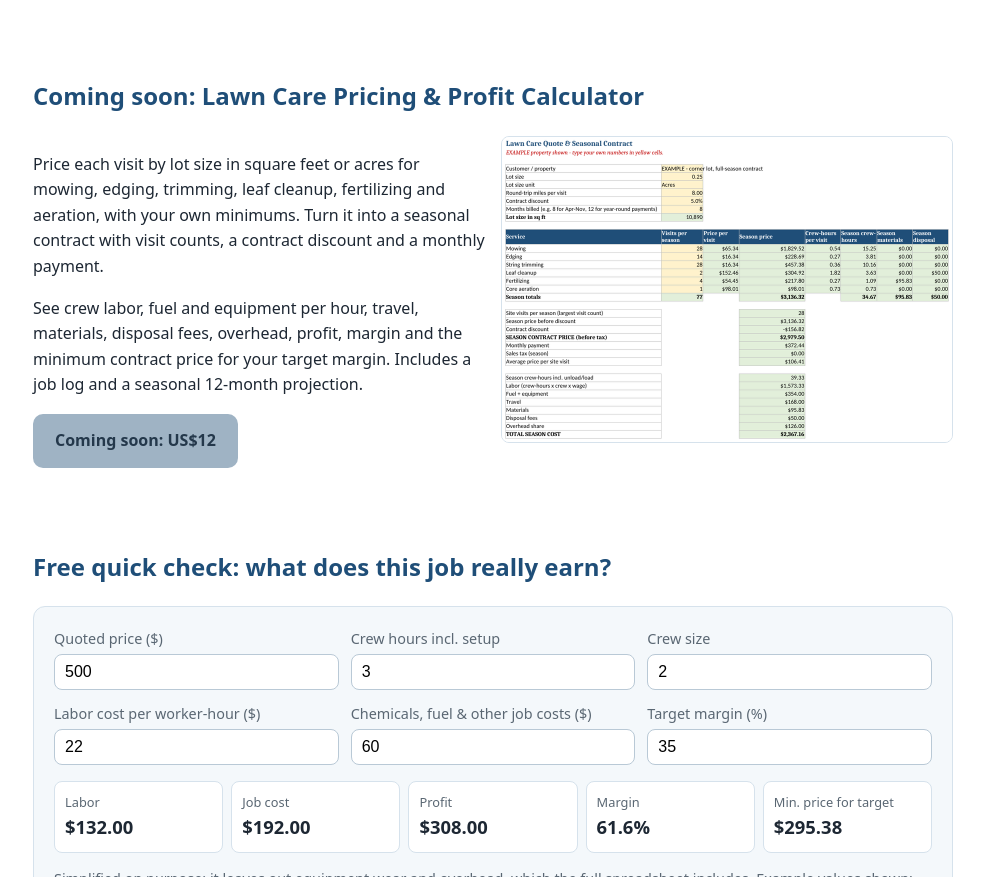
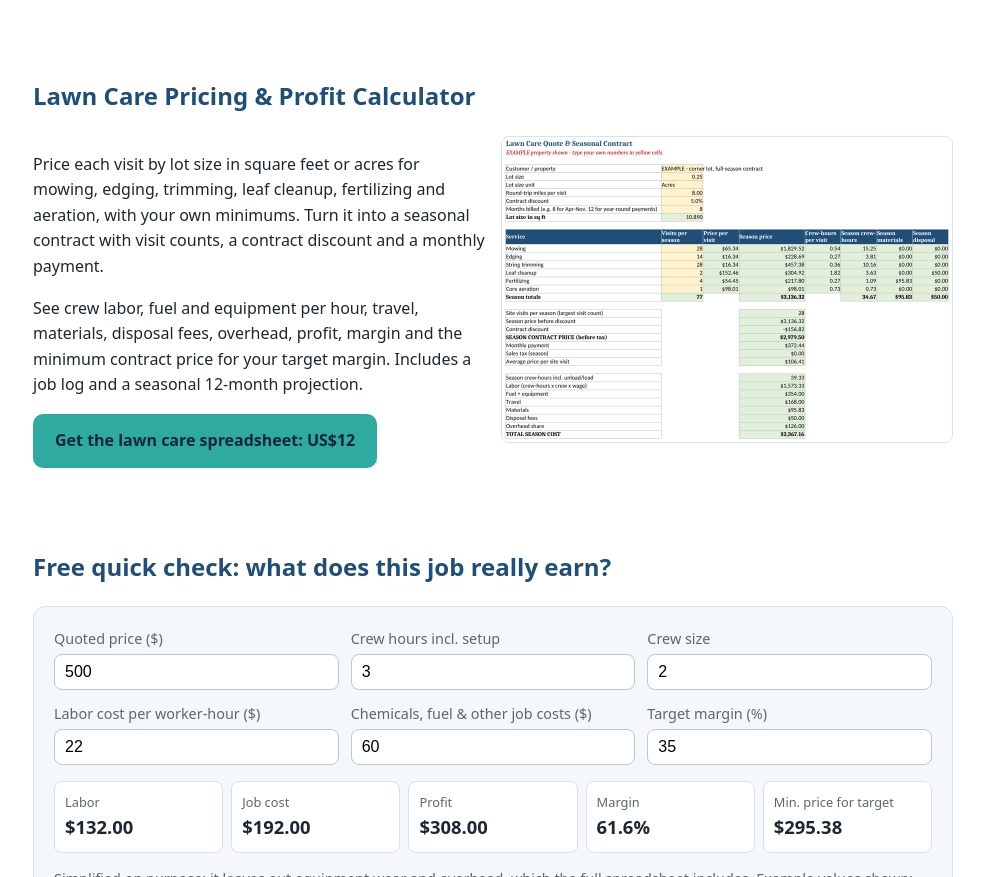
Before and after one commit to quoteloom/quoteloom.github.io, a plain HTML site: page index.html in a window 1280 px wide. Shown: the part 1663-2540 px from the top of the page, without its empty margins (147-1131 px from the left). Drawn offline with Linux system fonts and the light colour scheme.

Commit message:
Link lawn-care product

```diff
--- a/assets/config.js
+++ b/assets/config.js
@@ -5,6 +5,6 @@ window.QUOTELOOM_CONFIG = {
   products: {
     "pressure-washing": "https://quoteloom.gumroad.com/l/pressure-washing-calculator",
     "house-cleaning": "https://quoteloom.gumroad.com/l/house-cleaning-calculator",
-    "lawn-care": ""
+    "lawn-care": "https://quoteloom.gumroad.com/l/lawn-care-calculator"
   }
 };
--- a/index.html
+++ b/index.html
@@ -62,7 +62,7 @@
 </div></section>
 
 <section id="lawn-care"><div class="wrap">
- <h2>Coming soon: Lawn Care Pricing &amp; Profit Calculator</h2>
+ <h2>Lawn Care Pricing &amp; Profit Calculator</h2>
  <div class="grid">
   <div>
    <p>Price each visit by lot size in square feet or acres for mowing, edging, trimming, leaf cleanup, fertilizing and aeration, with your own minimums. Turn it into a seasonal contract with visit counts, a contract discount and a monthly payment.</p>
```
